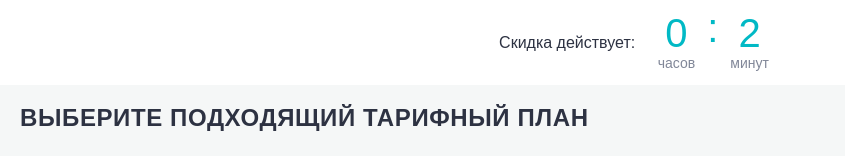
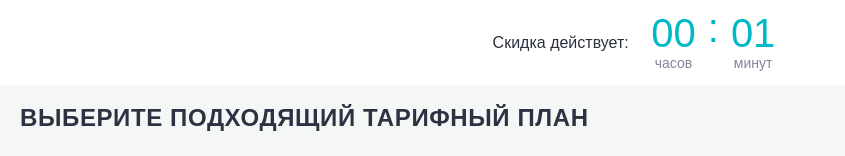
Before and after one commit to metastasio/4ATestTask, a React (Vite) app: page / in a window 1280 px wide. Shown: the top 156 px of the page, without its empty margins (0-845 px from the left). Built offline with nearby package versions, Linux system fonts and the light colour scheme; a web font is replaced by a local one.

Commit message:
Moved Header to a separate component, fixed timer

```diff
--- /dev/null
+++ b/src/Components/Header/Header.tsx
@@ -0,0 +1,48 @@
+import { useEffect, useState } from 'react';
+
+import styles from './header.module.css';
+
+export const Header = () => {
+  //   Получение данных от сервиса
+  // Ссылка на получение: https://t-pay.iqfit.app/subscribe/list-test
+  // Пример одной записи:
+
+  const [time, setTime] = useState(120000);
+  const currentHours = Math.floor((time / (1000 * 60 * 60)) % 24);
+  const currentMinutes = Math.floor((time / 1000 / 60) % 60);
+
+  useEffect(() => {
+    const interval = setInterval(() => {
+      const getTime = () => {
+        console.log(time);
+        if (currentHours > 0 || currentMinutes > 0) {
+          setTime((prev) => (prev -= 1000));
+        }
+      };
+      getTime();
+    }, 1000);
+
+    return () => clearInterval(interval);
+  }, [currentHours, currentMinutes, time]);
+
+  return (
+    <header className={styles.header}>
+      <p className={styles.text}>Скидка действует:</p>
+      <div className={styles.timer_wrapper}>
+        <div className={styles.timer_unit_wrapper}>
+          <p className={styles.timer_time}>
+            {`${currentHours}`.padStart(2, '0')}
+          </p>
+          <p className={styles.timer_text}>часов</p>
+        </div>
+        <p className={styles.timer_separator}>:</p>
+        <div className={styles.timer_unit_wrapper}>
+          <p className={styles.timer_time}>
+            {`${currentMinutes}`.padStart(2, '0')}
+          </p>
+          <p className={styles.timer_text}>минут</p>
+        </div>
+      </div>
+    </header>
+  );
+};
--- /dev/null
+++ b/src/Components/Header/header.module.css
@@ -0,0 +1,47 @@
+.header {
+  margin: 0;
+  padding: 8px 0;
+  background-color: var(--bg-secondary);
+
+  display: flex;
+  flex-flow: row nowrap;
+  justify-content: center;
+  font-weight: 500;
+  gap: 10.5px;
+  align-items: center;
+}
+
+.text {
+  margin: 0;
+  padding: 0;
+}
+
+.timer_wrapper {
+  display: flex;
+  flex-flow: row nowrap;
+  justify-content: center;
+}
+
+.timer_unit_wrapper {
+  text-align: center;
+  margin: 5px 12px;
+}
+
+.timer_time,
+.timer_separator {
+  margin: 0;
+  padding: 0;
+  font-size: 40px;
+  font-weight: normal;
+  color: var(--accent2);
+  font-family: var(--ff-secondary);
+  line-height: 41.2px;
+}
+
+.timer_text {
+  margin: 0;
+  padding: 0;
+  font-size: 14px;
+  line-height: 18.2px;
+  color: var(--fc-medium);
+}
--- a/src/Components/Main/Main.tsx
+++ b/src/Components/Main/Main.tsx
@@ -1,49 +1,37 @@
-import { useEffect, useState } from 'react';
+import { Header } from '../Header/Header';
 import { CardItem } from '../Card/CardItem';
 
 import styles from './main.module.css';
 
 export const Main = () => {
-  const [minutes, setMinutes] = useState(2);
-  const [hours, setHours] = useState(
-    Math.floor((minutes % (1000 * 60 * 60 * 24)) / (1000 * 60 * 60)),
-  );
+  // const [minutes, setMinutes] = useState(2);
+  // const [hours, setHours] = useState(
+  //   Math.floor((minutes % (1000 * 60 * 60 * 24)) / (1000 * 60 * 60)),
+  // );
 
-{/* <p>
+  {
+    /* <p>
   Time left: {`${Math.floor(time / 60)}`.padStart(2, 0)}:
   {`${time % 60}`.padStart(2, 0)}
-</p>; */}
+</p>; */
+  }
 
-  useEffect(() => {
-    const timer = setInterval(() => {
-      setMinutes((minutes) => {
-        if (minutes === 0) {
-          clearInterval(timer);
-          return 0;
-        } else return minutes - 1;
-      });
-    }, 60000);
+  // useEffect(() => {
+  //   const timer = setInterval(() => {
+  //     setMinutes((minutes) => {
+  //       if (minutes === 0) {
+  //         clearInterval(timer);
+  //         return 0;
+  //       } else return minutes - 1;
+  //     });
+  //   }, 60000);
 
-    return () => clearInterval(timer);
-  }, []);
+  //   return () => clearInterval(timer);
+  // }, []);
 
   return (
     <>
-      <header className={styles.header}>
-        <p className={styles.text}>Скидка действует:</p>
-        <div className={styles.timer_wrapper}>
-          <div className={styles.timer_unit_wrapper}>
-            <p className={styles.timer_time}>{hours}</p>
-            <p className={styles.timer_text}>часов</p>
-          </div>
-          <p className={styles.timer_separator}>:</p>
-          <div className={styles.timer_unit_wrapper}>
-            <p className={styles.timer_time}>{minutes}</p>
-            <p className={styles.timer_text}>минут</p>
-          </div>
-        </div>
-      </header>
-
+      <Header />
       <main className={styles.wrapper}>
         <h1 className={styles.title}>Выберите подходящий тарифный план</h1>
         <picture className={styles.banner}>
--- a/src/Components/Main/main.module.css
+++ b/src/Components/Main/main.module.css
@@ -105,51 +105,3 @@
 .policy_warning {
   display: none;
 }
-
-.header {
-  margin: 0;
-  padding: 8px 0;
-  background-color: var(--bg-secondary);
-
-  display: flex;
-  flex-flow: row nowrap;
-  justify-content: center;
-  font-weight: 500;
-  gap: 10.5px;
-  align-items: center;
-}
-
-.text {
-  margin: 0;
-  padding: 0;
-}
-
-.timer_wrapper {
-  display: flex;
-  flex-flow: row nowrap;
-  justify-content: center;
-}
-
-.timer_unit_wrapper {
-  text-align: center;
-  margin: 5px 12px;
-}
-
-.timer_time,
-.timer_separator {
-  margin: 0;
-  padding: 0;
-  font-size: 40px;
-  font-weight: normal;
-  color: var(--accent2);
-  font-family: var(--ff-secondary);
-  line-height: 41.2px;
-}
-
-.timer_text {
-  margin: 0;
-  padding: 0;
-  font-size: 14px;
-  line-height: 18.2px;
-  color: var(--fc-medium);
-}
```
